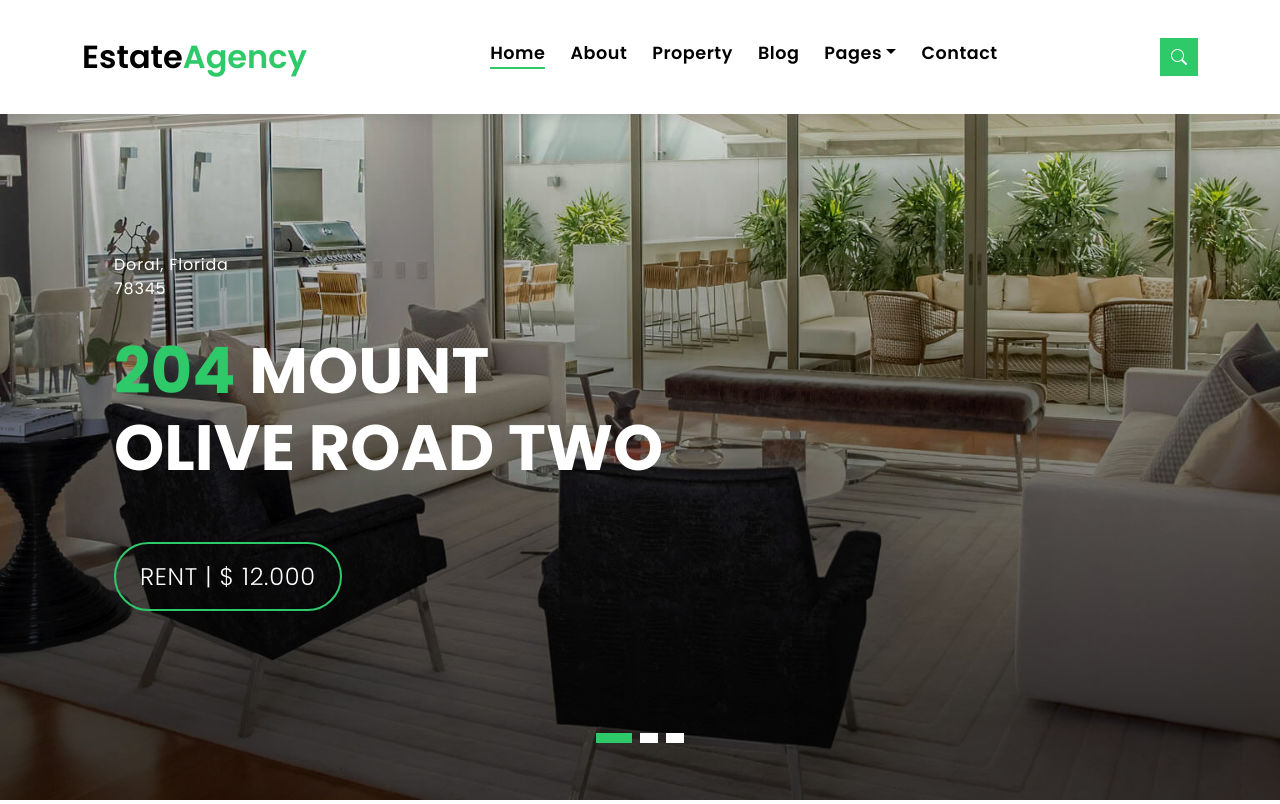
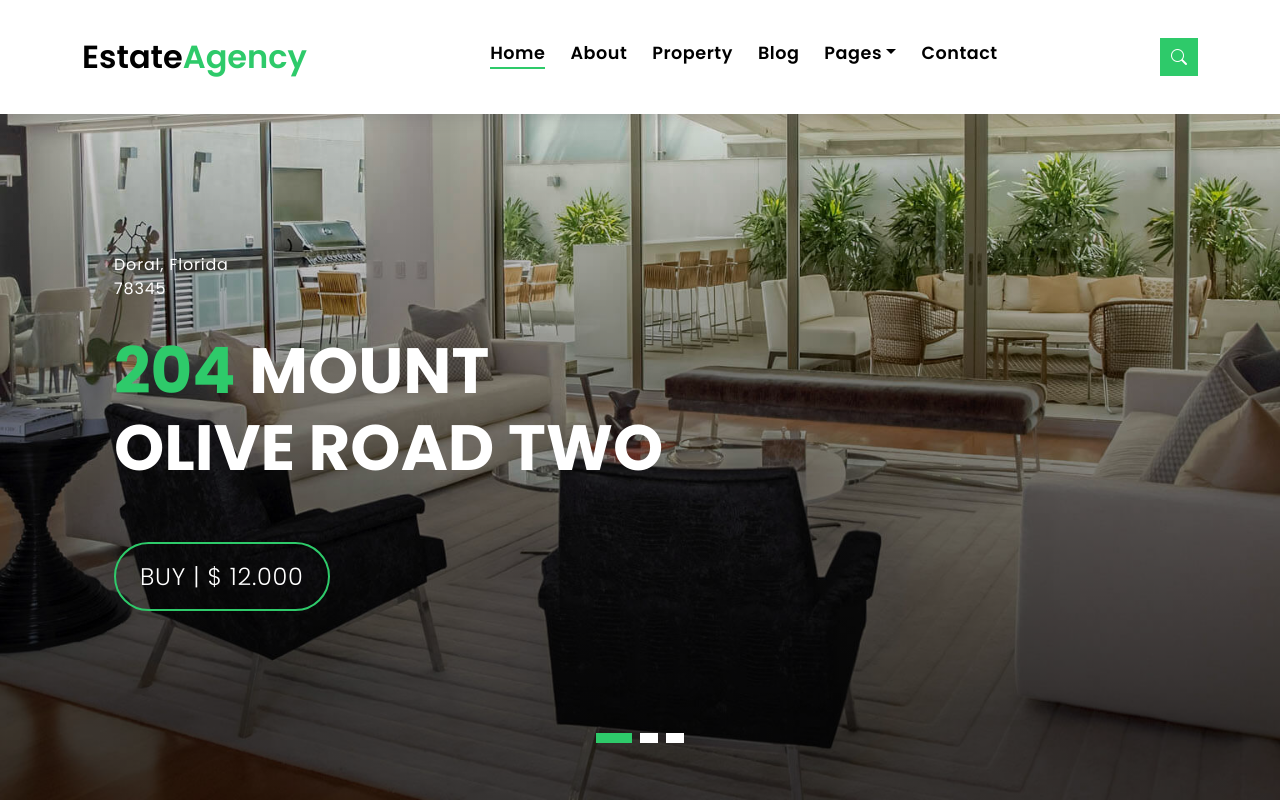
Before and after one commit to alpha121x/EstateAgency, a PHP site: page / in a window 1280 px wide. Shown: the top 804 px of the page. Run offline with PHP 8.4, Linux system fonts and the light colour scheme.

Commit message:
Update intro-section.php

```diff
--- a/includes/page-parts/intro-section.php
+++ b/includes/page-parts/intro-section.php
@@ -18,7 +18,7 @@
                   <br> Olive Road Two
                 </h1>
                 <p class="intro-subtitle intro-price">
-                  <a href="#"><span class="price-a">rent | $ 12.000</span></a>
+                  <a href="#"><span class="price-a">Buy | $ 12.000</span></a>
                 </p>
               </div>
             </div>
@@ -43,7 +43,7 @@
                   <br> Venda Road Five
                 </h1>
                 <p class="intro-subtitle intro-price">
-                  <a href="#"><span class="price-a">rent | $ 12.000</span></a>
+                  <a href="#"><span class="price-a">Buy | $ 12.000</span></a>
                 </p>
               </div>
             </div>
@@ -68,7 +68,7 @@
                   <br> Roan Road One
                 </h1>
                 <p class="intro-subtitle intro-price">
-                  <a href="#"><span class="price-a">rent | $ 12.000</span></a>
+                  <a href="#"><span class="price-a">Buy | $ 12.000</span></a>
                 </p>
               </div>
             </div>
```
